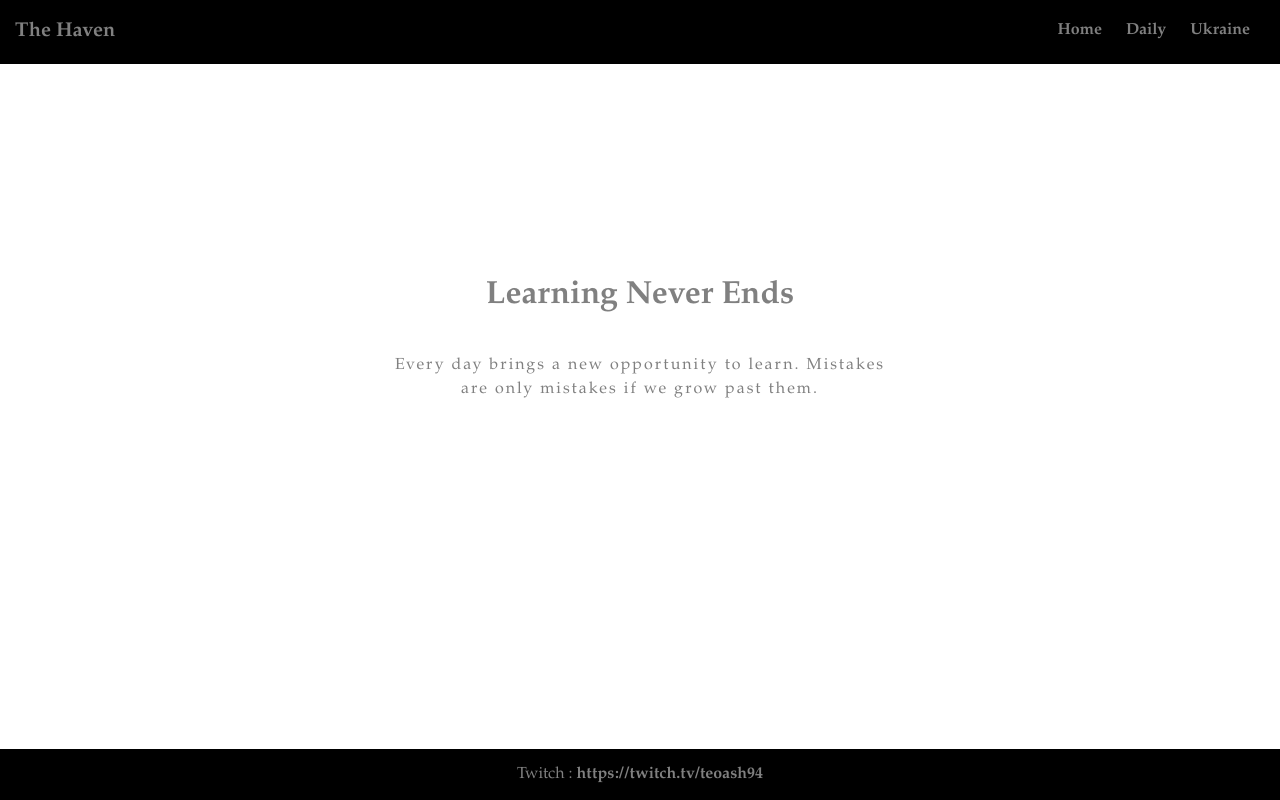
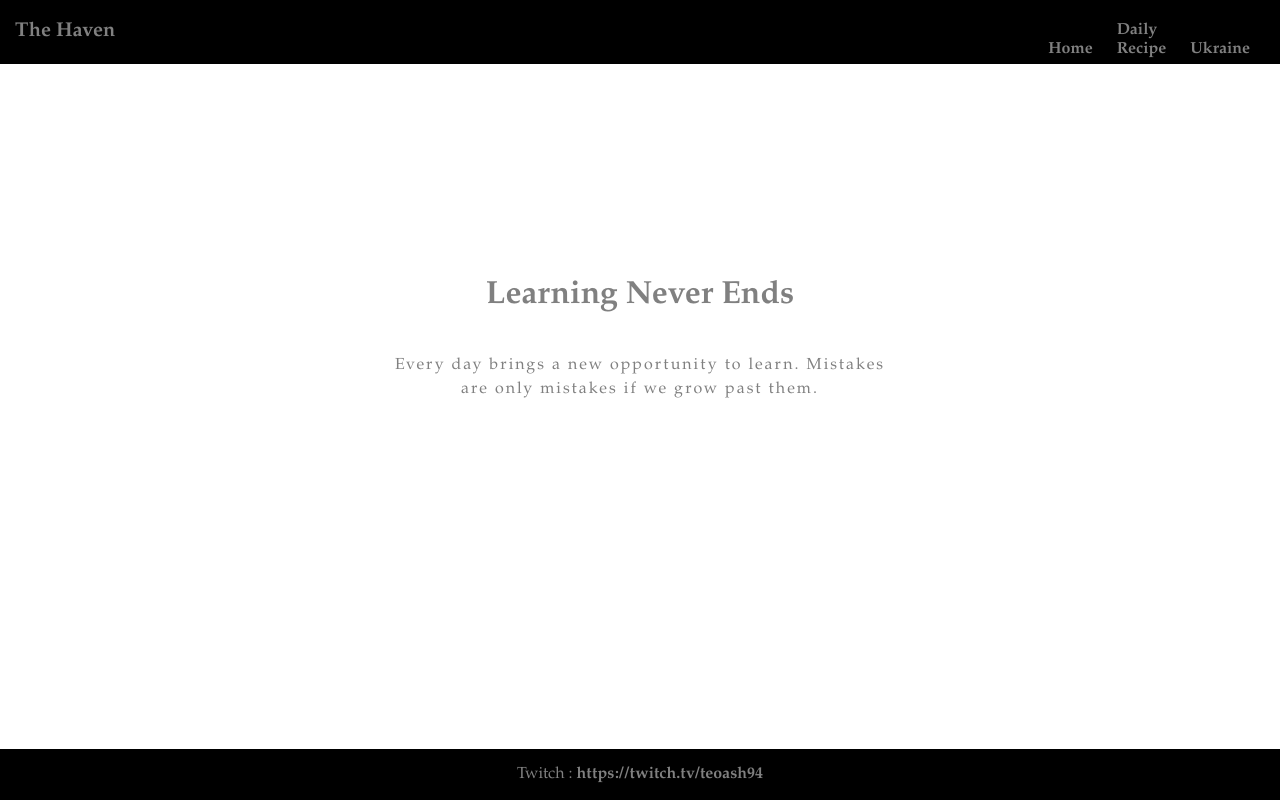
Before and after one commit to TeoAsh94/thehaven, a plain HTML site: page daily.html in a window 1280 px wide. Drawn offline with Linux system fonts and the light colour scheme.

Commit message:
Update daily.html
Added recipe.html to dropdown option

```diff
--- a/daily.html
+++ b/daily.html
@@ -12,8 +12,12 @@
     <p class="logo">The Haven</p>
     <ul>
       <li><a href="./index.html">Home</a></li>
-      <li><a href="#">Daily</a></li>
-      <li><a href="ukraine.html">Ukraine</a></li>
+      <li class="menu"><a href="#">Daily</a>
+	      <div class="dropdown">
+	        <a href="./recipe.html">Recipe</a>
+	      </div>
+      </li>
+      <li><a href="./ukraine.html">Ukraine</a></li>
     </ul>
   </nav>
 
```
